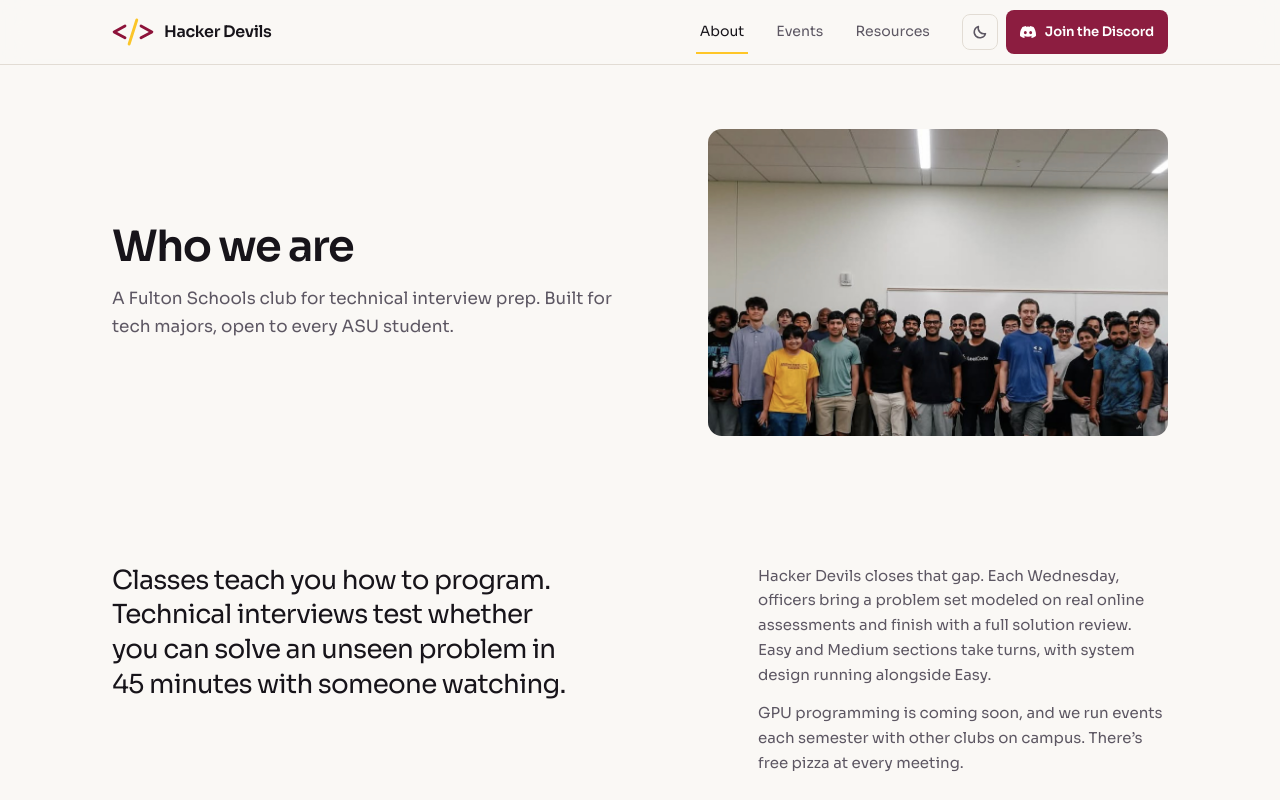
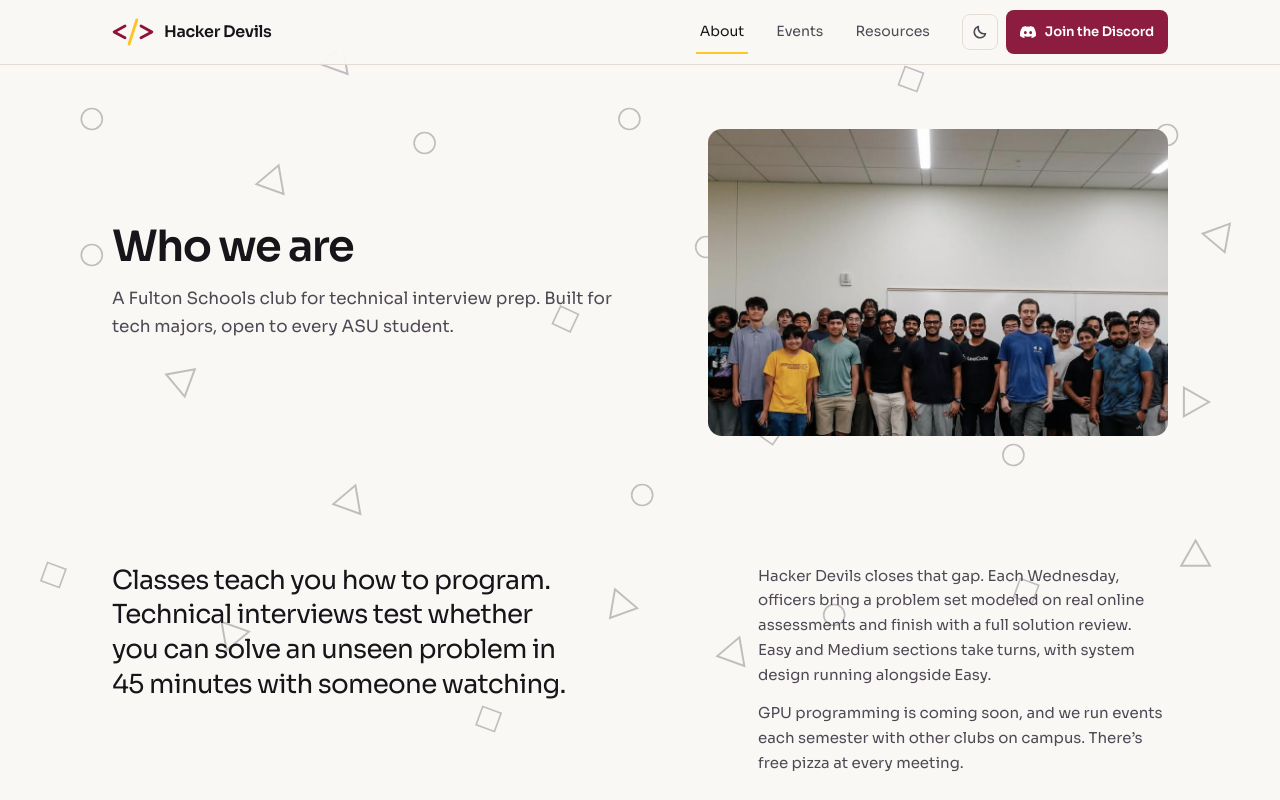
Before and after one commit to Hacker-Devils/web-hackerdevils, a Next.js app: page /about in a window 1280 px wide. Shown: the top 800 px of the page. Built offline with nearby package versions, Linux system fonts and the light colour scheme.

Commit message:
Add interactive geometric background across the site

```diff
--- a/app/globals.css
+++ b/app/globals.css
@@ -5,7 +5,8 @@
    - Colour: warm off-white by default with a charcoal dark theme on the toggle, and maroon and gold from the club's logo. Gold marks what to act on; maroon carries identity.
    - Surfaces: one raised tone, hairline borders and a 1px top highlight, so structure reads without heavy shadows.
    - Type: Sora for its wide, confident shapes. Plex Mono only where digits or code must align.
-   - Shape: 8px on controls, 14px on panels, so nesting looks deliberate. */
+   - Shape: 8px on controls, 14px on panels, so nesting looks deliberate.
+   - Background: outlined geometry follows the requested Code Warriors reference, with cursor-driven depth and quiet neutral strokes behind the club's content. */
 
 /* ---------- 1. Tokens ---------- */
 :root {
@@ -33,7 +34,7 @@
   --raised: #242228;
   --raised-hover: #2c2931;
   --ink: #f5f2ee;
-  --ink-muted: #b4aeba;
+  --ink-muted: #c5bfcb;
   --line: #36323c;
   --control: #7d7783;
   --accent-text: #ffc627;
@@ -42,7 +43,9 @@
   --logo-maroon: #c2385f;
   --highlight: rgb(255 255 255 / 0.05);
   --header-bg: rgb(24 22 27 / 0.84);
-  --hero-wash: color-mix(in srgb, var(--maroon) 34%, var(--bg));
+  --hero-wash: color-mix(in srgb, var(--maroon) 34%, transparent);
+  --geometry-ink: #b4aeba;
+  --geometry-opacity: 0.36;
   --button-bg: var(--gold);
   --button-bg-hover: var(--gold-hover);
   --button-ink: var(--on-gold);
@@ -55,7 +58,7 @@
   --raised: #ffffff;
   --raised-hover: #f7f3ee;
   --ink: #17141a;
-  --ink-muted: #5d5763;
+  --ink-muted: #4f4955;
   --line: #e2dcd4;
   --control: #8f877f;
   --accent-text: #8c1d40;
@@ -64,7 +67,9 @@
   --logo-maroon: #8d133a;
   --highlight: rgb(255 255 255 / 0.8);
   --header-bg: rgb(250 248 245 / 0.86);
-  --hero-wash: color-mix(in srgb, var(--maroon) 12%, var(--bg));
+  --hero-wash: color-mix(in srgb, var(--maroon) 12%, transparent);
+  --geometry-ink: #5d5763;
+  --geometry-opacity: 0.36;
   --button-bg: var(--maroon);
   --button-bg-hover: var(--maroon-hover);
   --button-ink: var(--on-dark);
@@ -117,6 +122,7 @@ html {
 }
 
 body {
+  isolation: isolate;
   margin: 0;
   background: var(--bg);
   color: var(--ink);
@@ -231,6 +237,36 @@ summary {
 }
 
 /* ---------- 3. Layout ---------- */
+.geometric-background {
+  position: fixed;
+  inset: 0;
+  z-index: -1;
+  overflow: hidden;
+  pointer-events: none;
+  color: var(--geometry-ink);
+  opacity: var(--geometry-opacity);
+}
+
+.geometric-background > svg {
+  width: 100%;
+  height: 100%;
+  max-width: none;
+}
+
+.background-shape {
+  overflow: visible;
+}
+
+.background-shape--desktop {
+  display: none;
+}
+
+@media (min-width: 720px) {
+  .background-shape--desktop {
+    display: block;
+  }
+}
+
 .container {
   width: 100%;
   max-width: 1120px;
@@ -759,7 +795,7 @@ html {
 /* Home hero. The maroon wash fades into the page, so the brand colour frames the headline without a heavy block. */
 .hero {
   padding-block: 56px 64px;
-  background: linear-gradient(180deg, var(--hero-wash), var(--bg) 92%);
+  background: linear-gradient(180deg, var(--hero-wash), transparent 92%);
 }
 
 .hero-grid {
--- a/app/layout.tsx
+++ b/app/layout.tsx
@@ -1,5 +1,6 @@
 import type { Metadata, Viewport } from "next";
 import { IBM_Plex_Mono, Sora } from "next/font/google";
+import { GeometricBackground } from "@/components/brand/GeometricBackground";
 import { SiteFooter } from "@/components/layout/SiteFooter";
 import { SiteHeader } from "@/components/layout/SiteHeader";
 import "./globals.css";
@@ -35,6 +36,7 @@ export default function RootLayout({ children }: { children: React.ReactNode })
         <script dangerouslySetInnerHTML={{ __html: themeScript }} />
       </head>
       <body>
+        <GeometricBackground />
         <a className="skip-link" href="#main">
           Skip to content
         </a>
--- /dev/null
+++ b/components/brand/GeometricBackground.tsx
@@ -0,0 +1,197 @@
+"use client";
+
+import { useEffect, useRef } from "react";
+
+type Shape = {
+  kind: "circle" | "square" | "triangle";
+  x: number;
+  y: number;
+  angle?: number;
+  desktop?: boolean;
+};
+
+const layers: { depth: number; reverseY?: boolean; shapes: Shape[] }[] = [
+  {
+    depth: 0.2,
+    shapes: [
+      { kind: "circle", x: 6, y: 13 },
+      { kind: "circle", x: 90, y: 15 },
+      { kind: "circle", x: 48, y: 13, desktop: true },
+    ],
+  },
+  {
+    depth: 0.7,
+    shapes: [
+      { kind: "square", x: 70, y: 8, angle: 20 },
+      { kind: "triangle", x: 25, y: 5, angle: 20, desktop: true },
+      { kind: "square", x: 43, y: 38, angle: 25, desktop: true },
+    ],
+  },
+  {
+    depth: 0.3,
+    reverseY: true,
+    shapes: [
+      { kind: "circle", x: 6, y: 30, desktop: true },
+      { kind: "circle", x: 64, y: 75 },
+      { kind: "triangle", x: 17, y: 77, angle: 80, desktop: true },
+      { kind: "square", x: 3, y: 70, angle: 20 },
+      { kind: "circle", x: 49, y: 60 },
+      { kind: "triangle", x: 56, y: 79, angle: 20 },
+    ],
+  },
+  {
+    depth: 0.6,
+    shapes: [
+      { kind: "circle", x: 32, y: 16 },
+      { kind: "triangle", x: 20, y: 20, angle: 20, desktop: true },
+      { kind: "triangle", x: 94, y: 27, angle: 40, desktop: true },
+      { kind: "square", x: 76, y: 18, angle: 20 },
+      { kind: "square", x: 37, y: 88, angle: 20 },
+    ],
+  },
+  {
+    depth: 0.4,
+    shapes: [
+      { kind: "circle", x: 85, y: 33, desktop: true },
+      { kind: "triangle", x: 13, y: 45, angle: 50 },
+      { kind: "triangle", x: 92, y: 48, angle: 90, desktop: true },
+      { kind: "square", x: 79, y: 72, angle: 20 },
+      { kind: "circle", x: 54, y: 29, desktop: true },
+      { kind: "square", x: 59, y: 52, angle: 35, desktop: true },
+    ],
+  },
+  {
+    depth: 0.6,
+    shapes: [
+      { kind: "circle", x: 78, y: 55 },
+      { kind: "triangle", x: 26, y: 60, angle: 20 },
+      { kind: "triangle", x: 92, y: 67, desktop: true },
+      { kind: "triangle", x: 47, y: 73, angle: -20 },
+    ],
+  },
+];
+
+function Outline({ kind }: { kind: Shape["kind"] }) {
+  if (kind === "circle") return <circle cx="20" cy="20" r="14" />;
+  if (kind === "square") return <rect x="7" y="7" width="26" height="26" />;
+  return <path d="M20 5 36 33H4Z" />;
+}
+
+export function GeometricBackground() {
+  const scene = useRef<HTMLDivElement>(null);
+
+  useEffect(() => {
+    const groups = Array.from(scene.current?.querySelectorAll<SVGGElement>("g[data-depth]") ?? []);
+    if (!groups.length) return;
+
+    const reducedMotion = window.matchMedia("(prefers-reduced-motion: reduce)");
+    const finePointer = window.matchMedia("(hover: hover) and (pointer: fine)");
+    const current = { x: 0, y: 0 };
+    const target = { x: 0, y: 0 };
+    let frame = 0;
+    let previousTime = 0;
+
+    const enabled = () => !reducedMotion.matches && finePointer.matches && !document.hidden;
+
+    function paint() {
+      groups.forEach((group, index) => {
+        const { depth, reverseY } = layers[index];
+        const x = current.x * depth;
+        const y = current.y * depth * (reverseY ? -1 : 1);
+        group.setAttribute("transform", `translate(${x.toFixed(2)} ${y.toFixed(2)})`);
+      });
+    }
+
+    function animate(time: number) {
+      // Match a 10% easing step at 60Hz without speeding up on high-refresh displays.
+      const step = 1 - Math.pow(0.9, Math.min((time - previousTime) / (1000 / 60), 3));
+      previousTime = time;
+      current.x += (target.x - current.x) * step;
+      current.y += (target.y - current.y) * step;
+
+      const settled = Math.abs(target.x - current.x) < 0.05 && Math.abs(target.y - current.y) < 0.05;
+      if (settled) {
+        current.x = target.x;
+        current.y = target.y;
+      }
+      paint();
+      frame = settled ? 0 : window.requestAnimationFrame(animate);
+    }
+
+    function schedule() {
+      if (frame || !enabled()) return;
+      previousTime = performance.now();
+      frame = window.requestAnimationFrame(animate);
+    }
+
+    function move(event: PointerEvent) {
+      if (!enabled() || event.pointerType === "touch") return;
+      target.x = (1 - (event.clientX / window.innerWidth) * 2) * Math.min(window.innerWidth * 0.05, 80);
+      target.y = (1 - (event.clientY / window.innerHeight) * 2) * Math.min(window.innerHeight * 0.05, 50);
+      schedule();
+    }
+
+    function recenter() {
+      target.x = 0;
+      target.y = 0;
+      schedule();
+    }
+
+    function leave(event: PointerEvent) {
+      if (event.relatedTarget === null) recenter();
+    }
+
+    function reset() {
+      window.cancelAnimationFrame(frame);
+      frame = 0;
+      current.x = current.y = target.x = target.y = 0;
+      paint();
+    }
+
+    window.addEventListener("pointermove", move, { passive: true });
+    window.addEventListener("pointerout", leave, { passive: true });
+    window.addEventListener("blur", recenter);
+    window.addEventListener("resize", reset);
+    document.addEventListener("visibilitychange", reset);
+    reducedMotion.addEventListener("change", reset);
+    finePointer.addEventListener("change", reset);
+
+    return () => {
+      window.cancelAnimationFrame(frame);
+      window.removeEventListener("pointermove", move);
+      window.removeEventListener("pointerout", leave);
+      window.removeEventListener("blur", recenter);
+      window.removeEventListener("resize", reset);
+      document.removeEventListener("visibilitychange", reset);
+      reducedMotion.removeEventListener("change", reset);
+      finePointer.removeEventListener("change", reset);
+    };
+  }, []);
+
+  return (
+    <div className="geometric-background" ref={scene} aria-hidden="true">
+      <svg width="100%" height="100%" focusable="false" fill="none" stroke="currentColor" strokeWidth="2.2">
+        {layers.map((layer, index) => (
+          <g key={index} data-depth={layer.depth}>
+            {layer.shapes.map((shape, shapeIndex) => (
+              <svg
+                key={shapeIndex}
+                className={shape.desktop ? "background-shape background-shape--desktop" : "background-shape"}
+                x={`${shape.x}%`}
+                y={`${shape.y}%`}
+                width={shape.kind === "triangle" ? 36 : 30}
+                height={shape.kind === "triangle" ? 36 : 30}
+                viewBox="0 0 40 40"
+                focusable="false"
+              >
+                <g transform={`rotate(${shape.angle ?? 0} 20 20)`}>
+                  <Outline kind={shape.kind} />
+                </g>
+              </svg>
+            ))}
+          </g>
+        ))}
+      </svg>
+    </div>
+  );
+}
```
Also changed, not shown: 1 other file (tests, documents, lock files or other folders).
